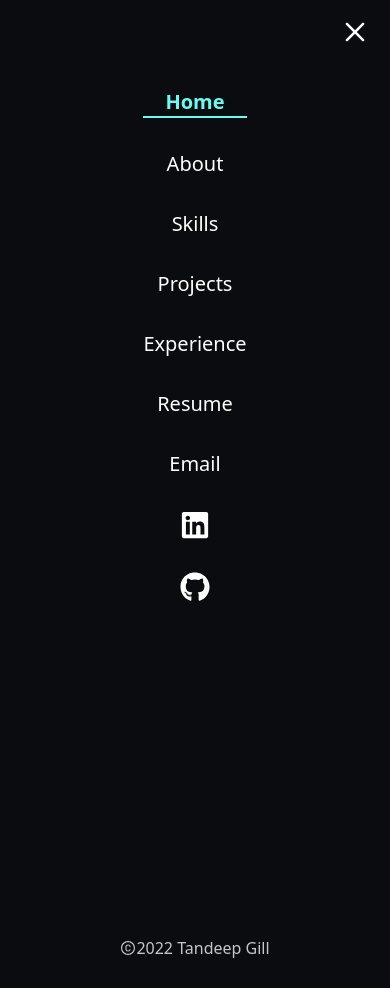
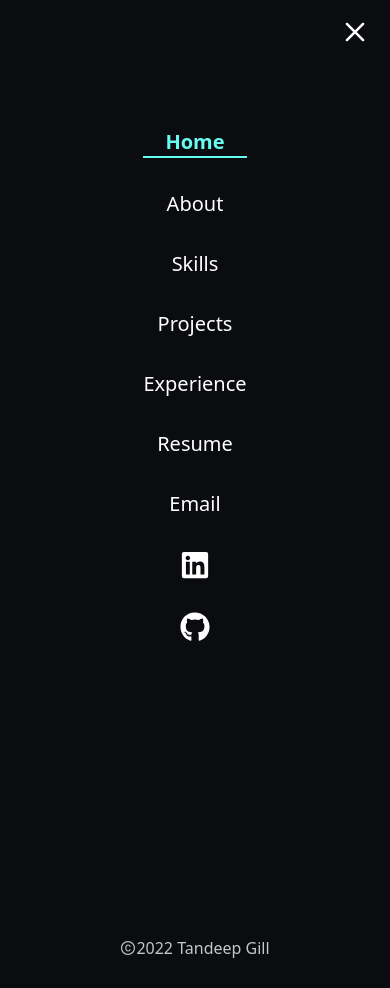
Before and after one commit to TandeepGill/Portfolio, a Next.js app: page / in a window 390 px wide. Both pictures are taken after a click on the icon 355 px from the left and 32 px from the top of the page. Built offline with nearby package versions, Linux system fonts and the light colour scheme; a web font is replaced by a local one.

Commit message:
Margin added to mobile menu.

```diff
--- a/components/layout/header.js
+++ b/components/layout/header.js
@@ -100,7 +100,7 @@ const Header = () => {
       {closeIconVisible && (
         <div className='absolute flex h-full w-full flex-col items-center justify-center bg-black py-2 text-white'>
           <div className='flex w-full flex-1 flex-col items-center justify-center px-20 text-center'>
-            <nav className='flex h-full w-full items-start justify-center lg:hidden lg:items-center'>
+            <nav className='mt-10 flex h-full w-full items-start justify-center lg:hidden lg:items-center'>
               {allNavItems}
             </nav>
           </div>
```
